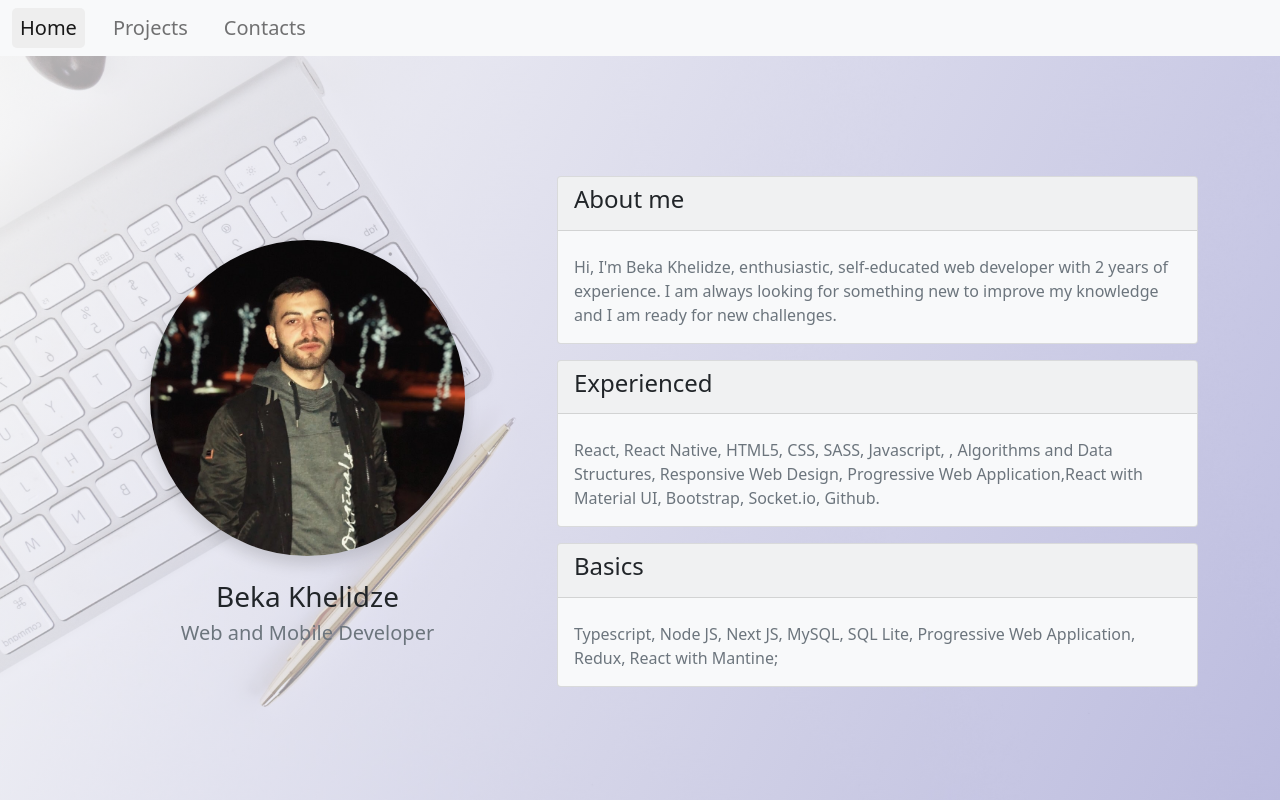
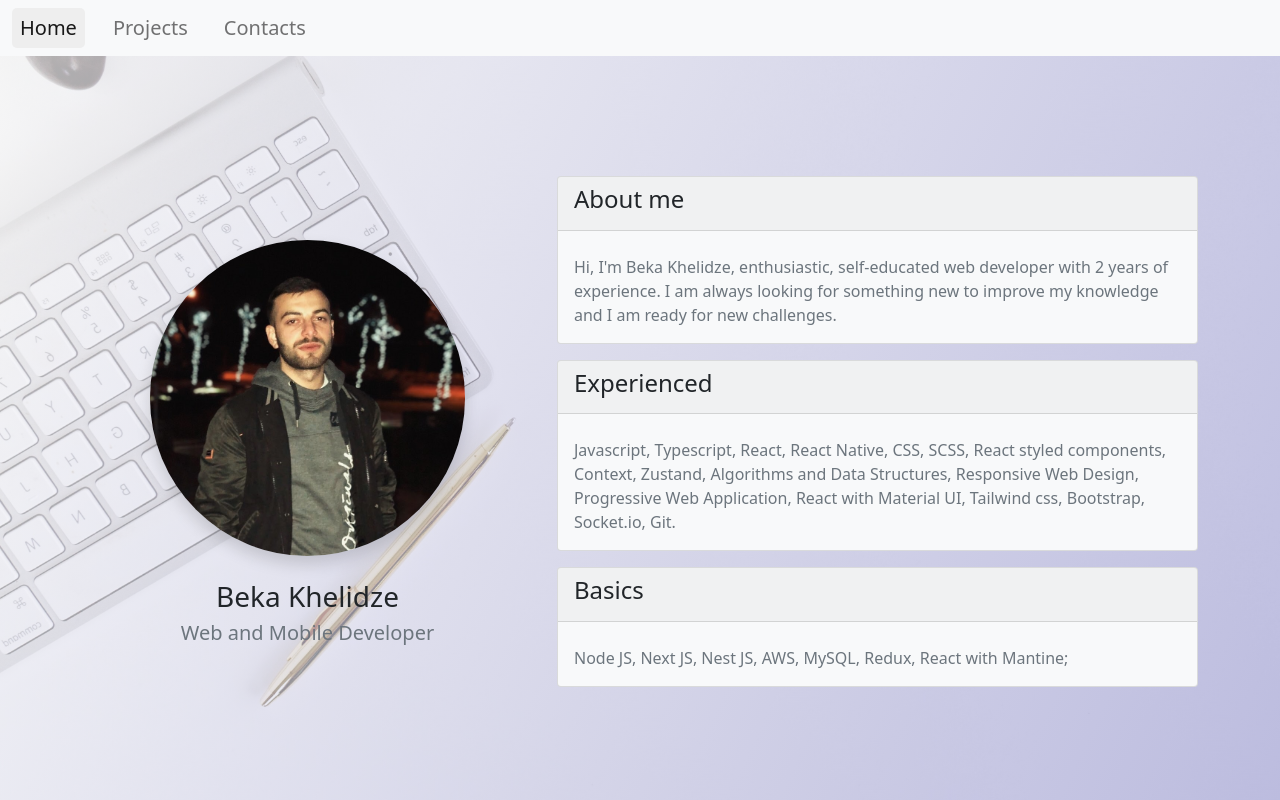
Before and after one commit to beqakhelidze/Portfolio, a plain HTML site: page index.html in a window 1280 px wide. Shown: the top 800 px of the page. Drawn offline with nearby package versions, Linux system fonts and the light colour scheme.

Commit message:
changed skills

```diff
--- a/index.html
+++ b/index.html
@@ -84,9 +84,9 @@
 
                             </h5>
                             <p class="card-text text-muted">
-                                React, React Native, HTML5, CSS, SASS, Javascript, , Algorithms
-                                and Data Structures, Responsive Web Design, Progressive Web
-                                Application,React with Material UI, Bootstrap, Socket.io, Github.
+                                Javascript, Typescript, React, React Native, CSS, SCSS, React styled components,
+                                Context, Zustand, Algorithms and Data Structures, Responsive Web Design, Progressive Web
+                                Application, React with Material UI, Tailwind css, Bootstrap, Socket.io, Git.
                             </p>
                         </div>
                     </div>
@@ -100,8 +100,7 @@
 
                             </h5>
                             <p class="card-text text-muted">
-                                Typescript, Node JS, Next JS, MySQL, SQL Lite, Progressive Web
-                                Application, Redux, React with Mantine;
+                                Node JS, Next JS, Nest JS, AWS, MySQL, Redux, React with Mantine;
                             </p>
                         </div>
                     </div>
```
